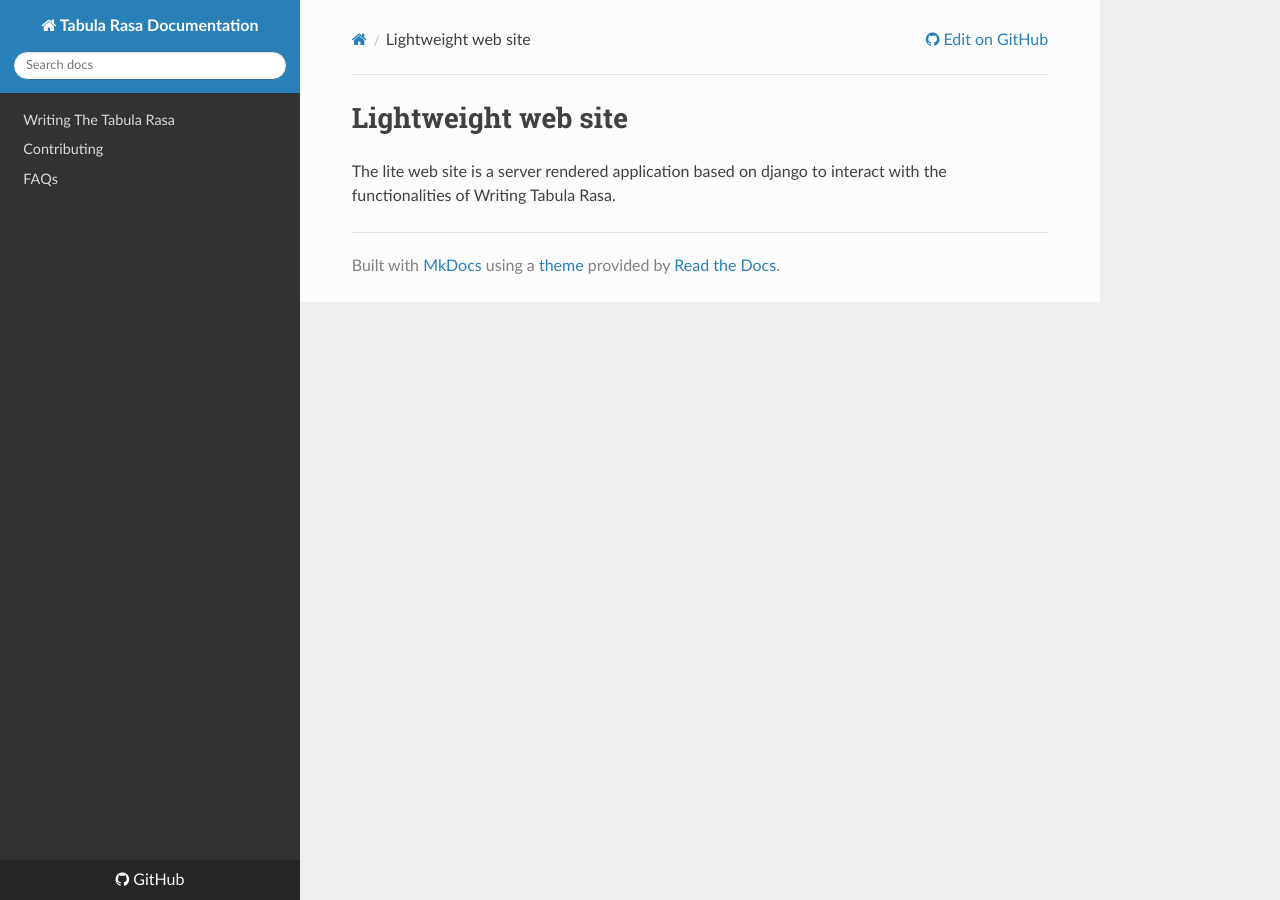
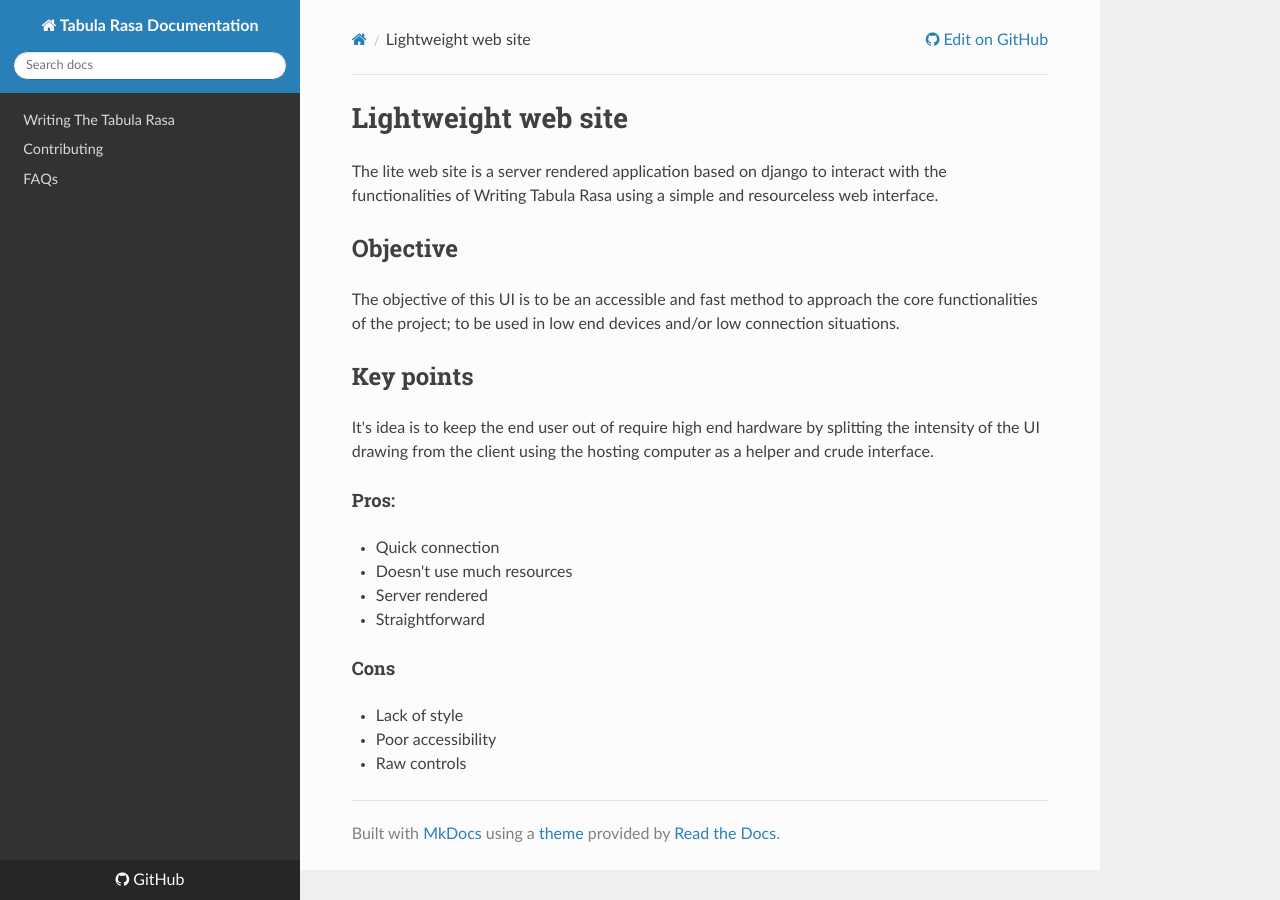
Before and after one commit to SebastianRValdivia/TabulaRasaProject, an MkDocs documentation site: the page built from docs/SoftwareCodeDocumentation/Lite/index.md, in a window 1280 px wide. Built offline with MkDocs 1.6.1, drawn with Linux system fonts in a browser that asks for light colours; nearby versions of some CDN libraries.

Commit message:
Add description for the lite version in docs

```diff
--- a/docs/SoftwareCodeDocumentation/Lite/index.md
+++ b/docs/SoftwareCodeDocumentation/Lite/index.md
@@ -1,3 +1,22 @@
 # Lightweight web site
 
-The lite web site is a server rendered application based on django to interact with the functionalities of Writing Tabula Rasa.
+The lite web site is a server rendered application based on django to interact with the functionalities of Writing Tabula Rasa using a simple and resourceless web interface.
+
+## Objective
+
+The objective of this UI is to be an accessible and fast method to approach the core functionalities of the project; to be used in low end devices and/or low connection situations.
+
+## Key points
+
+It's idea is to keep the end user out of require high end hardware by splitting the intensity of the UI drawing from the client using the hosting computer as a helper and crude interface.
+
+#### Pros:
+- Quick connection
+- Doesn't use much resources
+- Server rendered
+- Straightforward
+
+#### Cons
+- Lack of style
+- Poor accessibility
+- Raw controls
```
